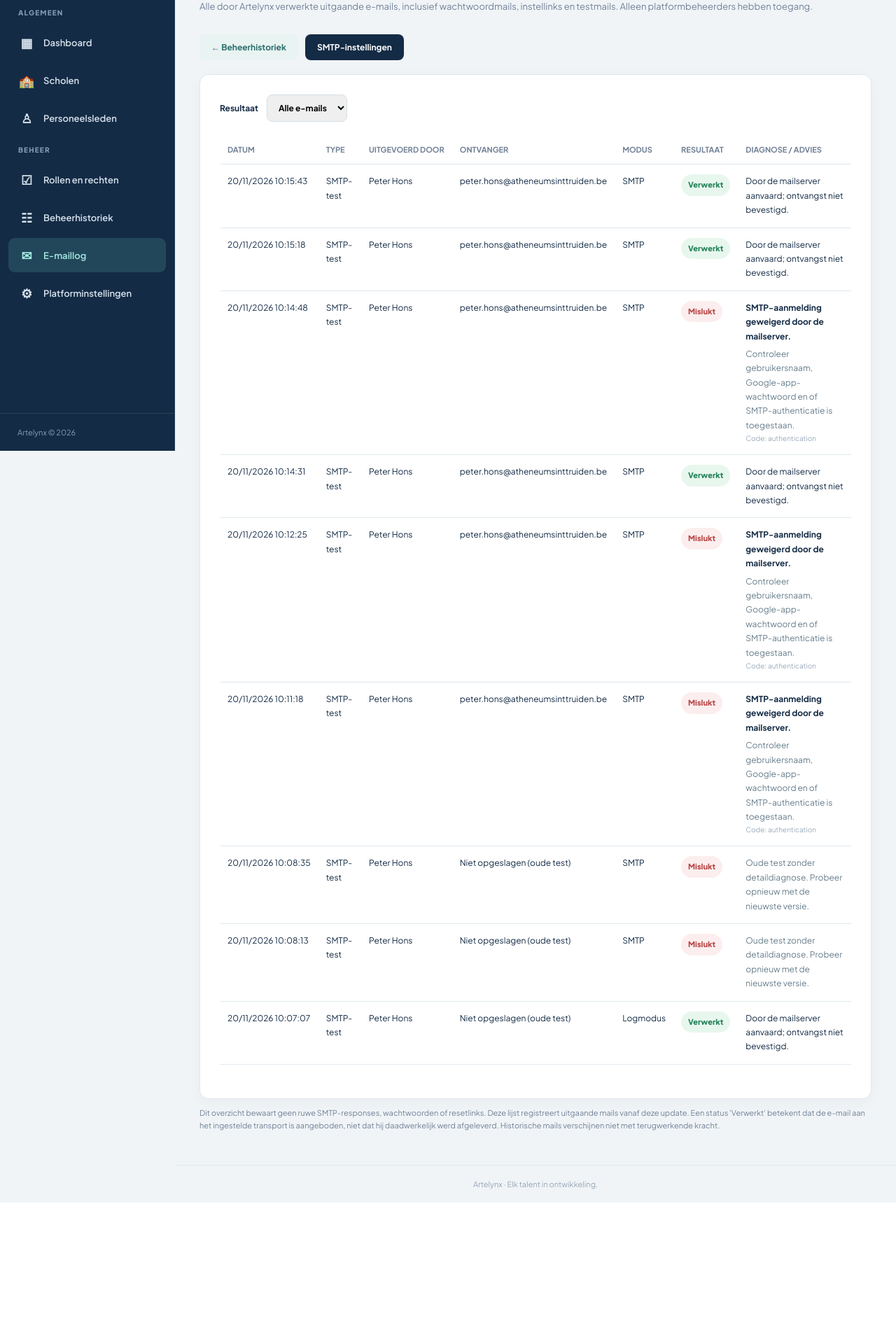
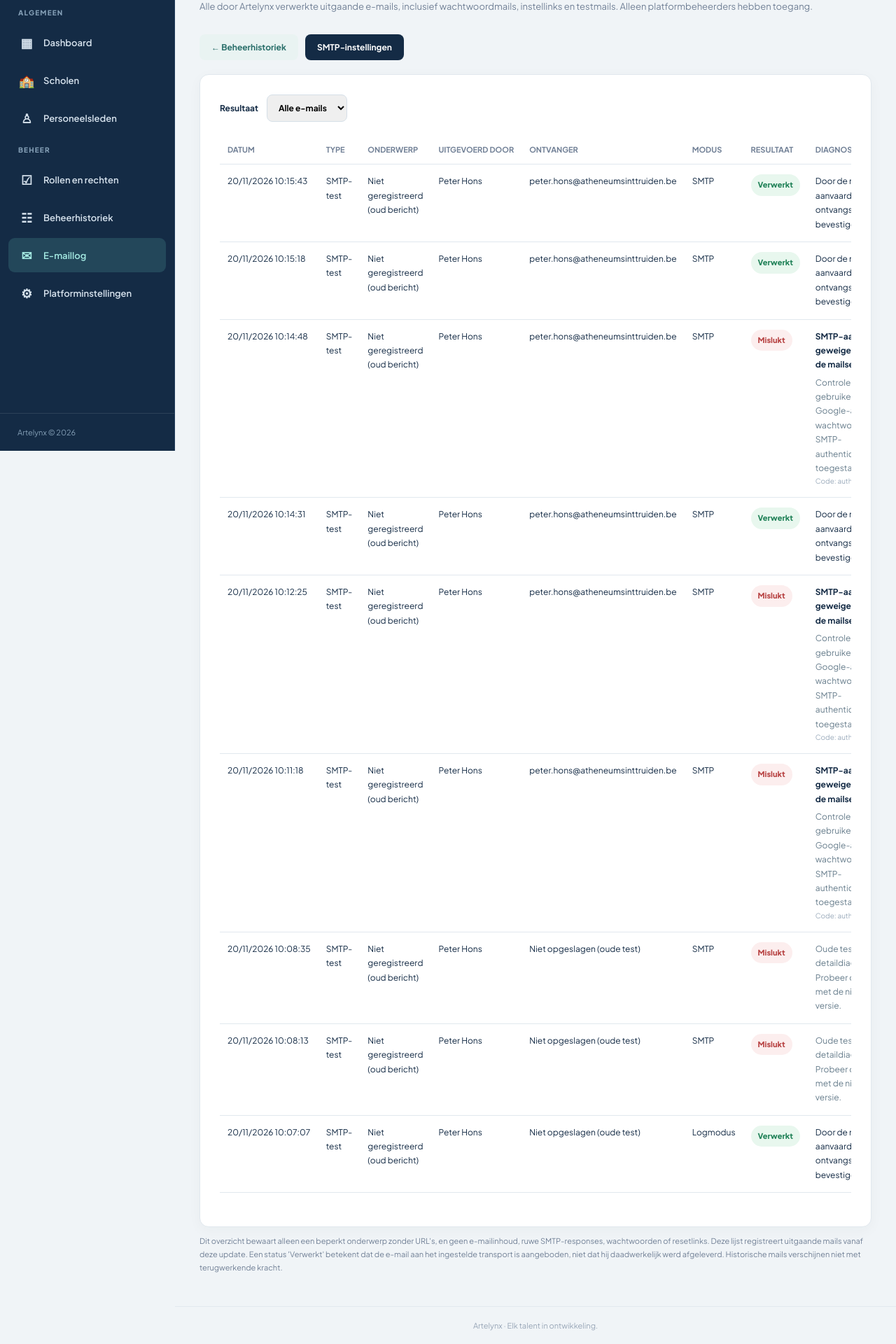
Before and after one commit to peterhons-blip/kavr-evaluaties, a Laravel app: page /platform/audit/mail in a window 1280 px wide. Shown: the part 156-2076 px from the top of the page at 70% size. Before the commit the page ends 1874 px from the top, so only its background shows below. Run offline with Laravel 12, Linux system fonts and the light colour scheme; a user stored in the database is signed in; data comes from the database, SQL or seed files in the repository.

Commit message:
Show safe email subjects in Artelynx outgoing mail log

```diff
--- a/resources/views/platform/audit/mail.blade.php
+++ b/resources/views/platform/audit/mail.blade.php
@@ -23,7 +23,7 @@
     <div class="ml-table-wrap">
         <table class="ml-table">
             <thead><tr>
-                <th>Datum</th><th>Type</th><th>Uitgevoerd door</th><th>Ontvanger</th>
+                <th>Datum</th><th>Type</th><th>Onderwerp</th><th>Uitgevoerd door</th><th>Ontvanger</th>
                 <th>Modus</th><th>Resultaat</th><th>Diagnose / advies</th>
             </tr></thead>
             <tbody>
@@ -36,6 +36,7 @@
                     <tr>
                         <td class="ml-nowrap">{{ \Illuminate\Support\Carbon::parse($event->created_at)->timezone('Europe/Brussels')->format('d/m/Y H:i:s') }}</td>
                         <td>{{ $event->action === 'platform.mail.test' ? 'SMTP-test' : 'Verzonden e-mail' }}</td>
+                        <td>{{ $details['subject'] ?? 'Niet geregistreerd (oud bericht)' }}</td>
                         <td>{{ $event->actor_name ?? 'Automatisch / gebruiker' }}</td>
                         <td>{{ $details['recipient'] ?? 'Niet opgeslagen (oude test)' }}</td>
                         <td>{{ ($details['driver'] ?? 'onbekend') === 'smtp' ? 'SMTP' : 'Logmodus' }}</td>
@@ -57,14 +58,14 @@
                         </td>
                     </tr>
                 @empty
-                    <tr><td colspan="7" class="ml-empty">Er zijn nog geen uitgaande e-mails geregistreerd.</td></tr>
+                    <tr><td colspan="8" class="ml-empty">Er zijn nog geen uitgaande e-mails geregistreerd.</td></tr>
                 @endforelse
             </tbody>
         </table>
     </div>
     <div class="ml-pages">{{ $events->links('vendor.pagination.artelynx') }}</div>
 </div>
-<p class="ml-footnote">Dit overzicht bewaart geen ruwe SMTP-responses, wachtwoorden of resetlinks. Deze lijst registreert uitgaande mails vanaf deze update. Een status 'Verwerkt' betekent dat de e-mail aan het ingestelde transport is aangeboden, niet dat hij daadwerkelijk werd afgeleverd. Historische mails verschijnen niet met terugwerkende kracht.</p>
+<p class="ml-footnote">Dit overzicht bewaart alleen een beperkt onderwerp zonder URL's, en geen e-mailinhoud, ruwe SMTP-responses, wachtwoorden of resetlinks. Deze lijst registreert uitgaande mails vanaf deze update. Een status 'Verwerkt' betekent dat de e-mail aan het ingestelde transport is aangeboden, niet dat hij daadwerkelijk werd afgeleverd. Historische mails verschijnen niet met terugwerkende kracht.</p>
 @endsection
 @push('styles')
 <style>
```
